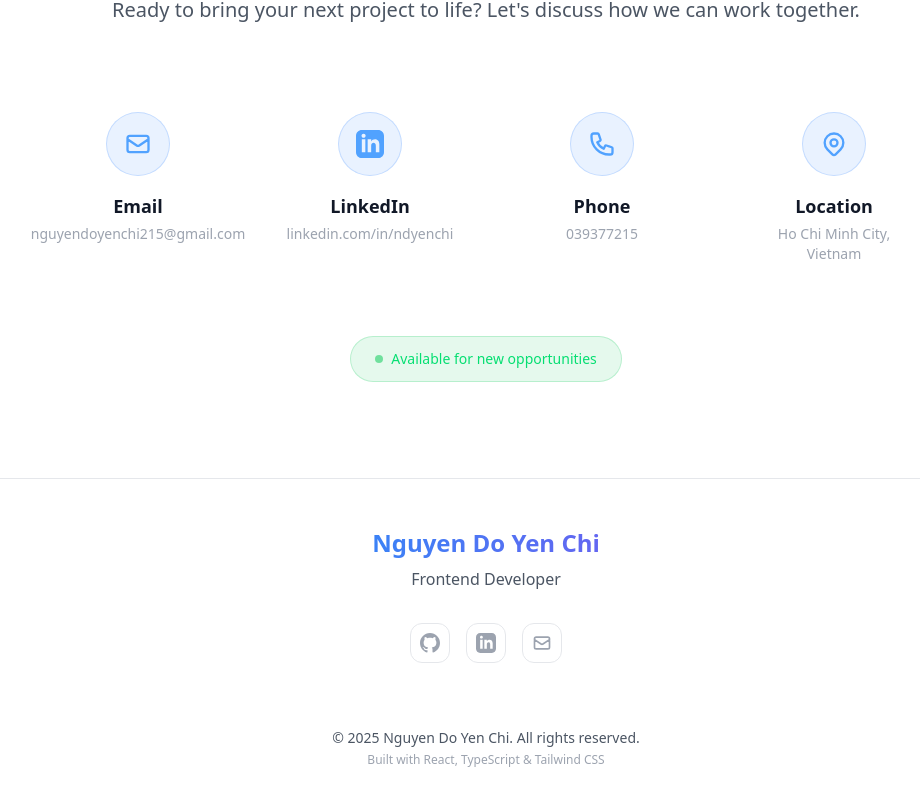
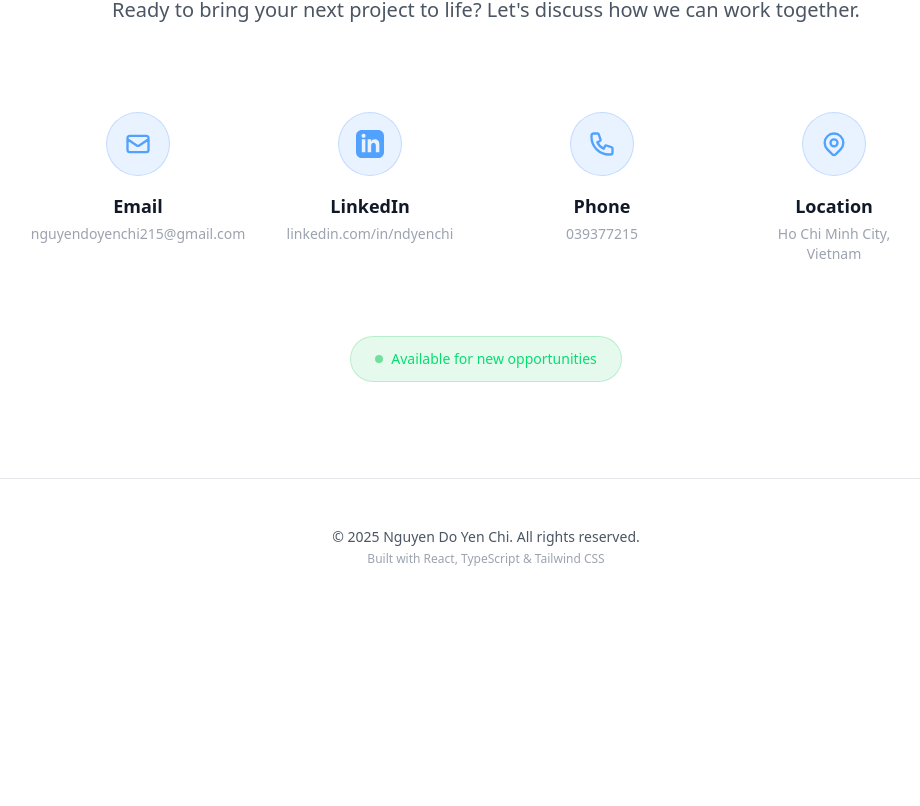
Before and after one commit to ndyenchi/portfolio, a React (Vite) app: page / in a window 1280 px wide. Shown: the part 5639-6445 px from the top of the page, without its empty margins (154-1074 px from the left). After the commit the page ends 6254 px from the top, so only its background shows below. Built offline with nearby package versions, Linux system fonts and the light colour scheme.

Commit message:
refactor: simplify footer by removing social links and brand section

```diff
--- a/src/components/Footer.tsx
+++ b/src/components/Footer.tsx
@@ -1,4 +1,4 @@
-import { contactInfo, personalInfo } from "../data/portfolio";
+import { personalInfo } from "../data/portfolio";
 
 export function Footer() {
   const currentYear = new Date().getFullYear();
@@ -7,79 +7,6 @@
     <footer className="border-t border-border py-12">
       <div className="container-custom">
         <div className="flex flex-col items-center gap-8">
-          {/* Brand/Name */}
-          <div className="text-center">
-            <h3 className="text-2xl font-bold gradient-primary bg-clip-text text-transparent mb-2">
-              {personalInfo.name}
-            </h3>
-            <p className="text-text-secondary">{personalInfo.title}</p>
-          </div>
-
-          {/* Social Links */}
-          <div className="flex gap-4">
-            {contactInfo.github && (
-              <a
-                href={contactInfo.github}
-                target="_blank"
-                rel="noopener noreferrer"
-                className="group relative w-10 h-10 rounded-lg hover:bg-blue-500 border border-border hover:border-blue-500 flex items-center justify-center transition-all hover:scale-110"
-                aria-label="GitHub"
-              >
-                <div className="absolute inset-0 bg-blue-500/20 rounded-lg opacity-0 group-hover:opacity-100 blur transition-opacity"></div>
-                <svg
-                  className="relative w-5 h-5 text-text-tertiary group-hover:text-white transition-colors"
-                  fill="currentColor"
-                  viewBox="0 0 24 24"
-                >
-                  <path d="M12 0c-6.626 0-12 5.373-12 12 0 5.302 3.438 9.8 8.207 11.387.599.111.793-.261.793-.577v-2.234c-3.338.726-4.033-1.416-4.033-1.416-.546-1.387-1.333-1.756-1.333-1.756-1.089-.745.083-.729.083-.729 1.205.084 1.839 1.237 1.839 1.237 1.07 1.834 2.807 1.304 3.492.997.107-.775.418-1.305.762-1.604-2.665-.305-5.467-1.334-5.467-5.931 0-1.311.469-2.381 1.236-3.221-.124-.303-.535-1.524.117-3.176 0 0 1.008-.322 3.301 1.23.957-.266 1.983-.399 3.003-.404 1.02.005 2.047.138 3.006.404 2.291-1.552 3.297-1.23 3.297-1.23.653 1.653.242 2.874.118 3.176.77.84 1.235 1.911 1.235 3.221 0 4.609-2.807 5.624-5.479 5.921.43.372.823 1.102.823 2.222v3.293c0 .319.192.694.801.576 4.765-1.589 8.199-6.086 8.199-11.386 0-6.627-5.373-12-12-12z" />
-                </svg>
-              </a>
-            )}
-            {contactInfo.linkedin && (
-              <a
-                href={contactInfo.linkedin}
-                target="_blank"
-                rel="noopener noreferrer"
-                className="group relative w-10 h-10 rounded-lg hover:bg-blue-500 border border-border hover:border-blue-500 flex items-center justify-center transition-all hover:scale-110"
-                aria-label="LinkedIn"
-              >
-                <div className="absolute inset-0 bg-blue-500/20 rounded-lg opacity-0 group-hover:opacity-100 blur transition-opacity"></div>
-                <svg
-                  className="relative w-5 h-5 text-text-tertiary group-hover:text-white transition-colors"
-                  fill="currentColor"
-                  viewBox="0 0 24 24"
-                >
-                  <path d="M19 0h-14c-2.761 0-5 2.239-5 5v14c0 2.761 2.239 5 5 5h14c2.762 0 5-2.239 5-5v-14c0-2.761-2.238-5-5-5zm-11 19h-3v-11h3v11zm-1.5-12.268c-.966 0-1.75-.79-1.75-1.764s.784-1.764 1.75-1.764 1.75.79 1.75 1.764-.783 1.764-1.75 1.764zm13.5 12.268h-3v-5.604c0-3.368-4-3.113-4 0v5.604h-3v-11h3v1.765c1.396-2.586 7-2.777 7 2.476v6.759z" />
-                </svg>
-              </a>
-            )}
-            {contactInfo.email && (
-              <a
-                href={`mailto:${contactInfo.email}`}
-                className="group relative w-10 h-10 rounded-lg hover:bg-blue-500 border border-border hover:border-blue-500 flex items-center justify-center transition-all hover:scale-110"
-                aria-label="Email"
-              >
-                <div className="absolute inset-0 bg-blue-500/20 rounded-lg opacity-0 group-hover:opacity-100 blur transition-opacity"></div>
-                <svg
-                  className="relative w-5 h-5 text-text-tertiary group-hover:text-white transition-colors"
-                  fill="none"
-                  viewBox="0 0 24 24"
-                  stroke="currentColor"
-                >
-                  <path
-                    strokeLinecap="round"
-                    strokeLinejoin="round"
-                    strokeWidth={2}
-                    d="M3 8l7.89 5.26a2 2 0 002.22 0L21 8M5 19h14a2 2 0 002-2V7a2 2 0 00-2-2H5a2 2 0 00-2 2v10a2 2 0 002 2z"
-                  />
-                </svg>
-              </a>
-            )}
-          </div>
-
-          {/* Divider */}
-          <div className="w-full max-w-md h-px bg-gradient-to-r from-transparent via-border to-transparent"></div>
-
           {/* Copyright */}
           <div className="text-center">
             <p className="text-sm text-text-secondary">
```
